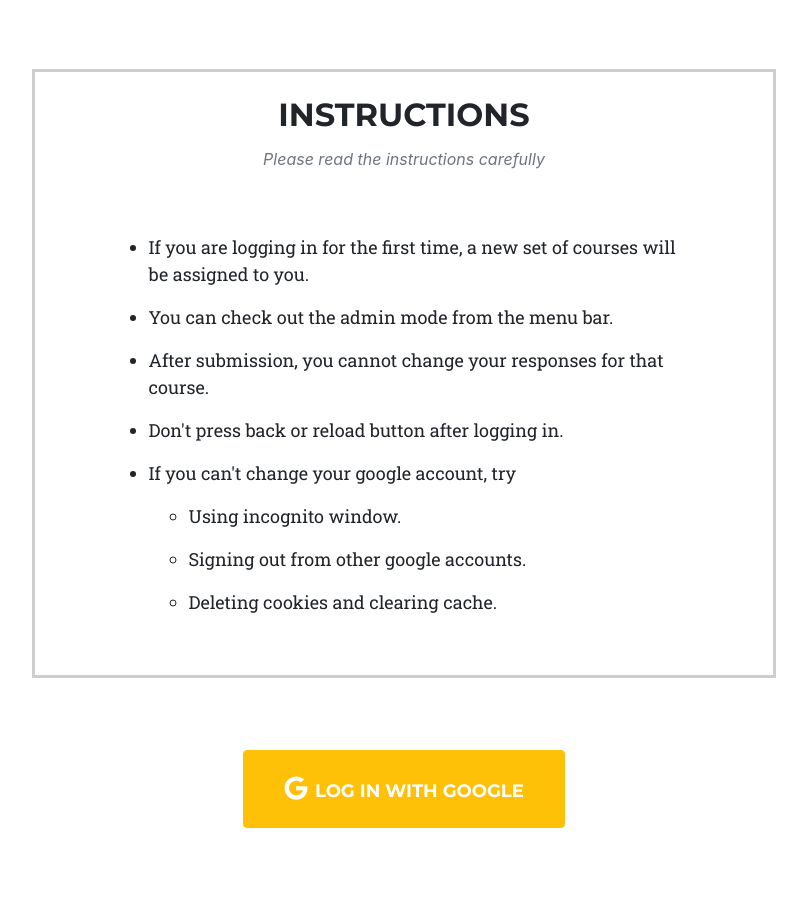
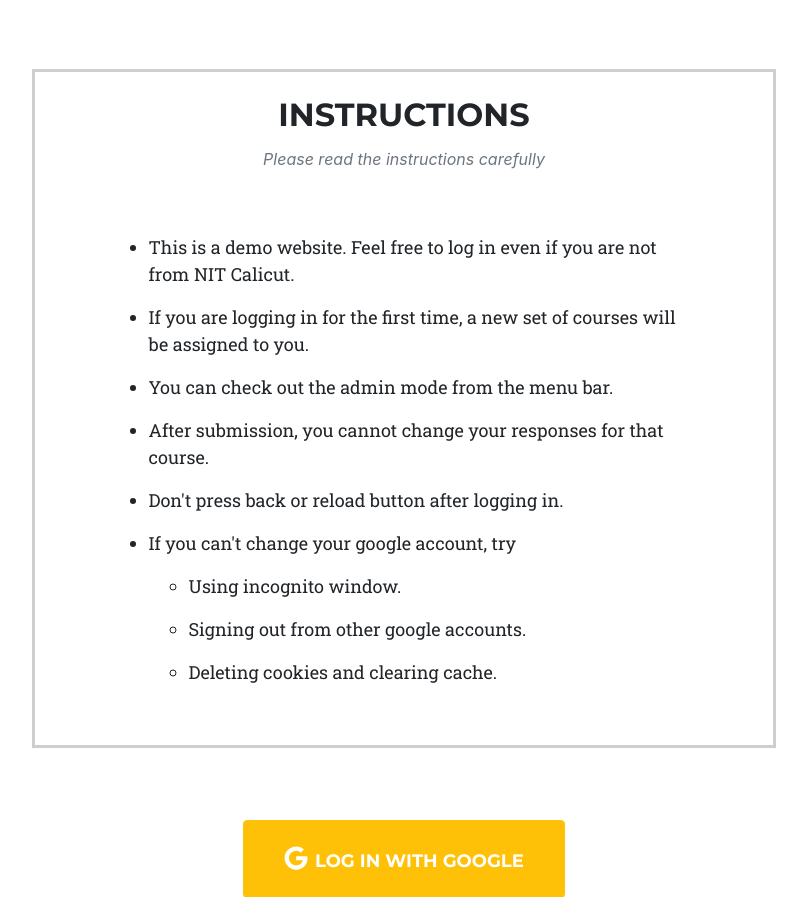
Before and after one commit to thanzeelhassan/Demo-Course-Evaluation, a Django app: page / in a window 1280 px wide. Shown: the part 853-1750 px from the top of the page, without its empty margins (236-1043 px from the left). Run offline with Django 3.2, Linux system fonts and the light colour scheme; some libraries are stand-ins or nearby versions; some web fonts are replaced.

Commit message:
Update home.html
modified instructions

```diff
--- a/templates/home.html
+++ b/templates/home.html
@@ -78,6 +78,7 @@
 
                         <font size="+1">
                             <ul>
+                            <p><li>This is a demo website. Feel free to log in even if you are not from NIT Calicut.</li></p>
                             <p><li>If you are logging in for the first time, a new set of courses will be assigned to you.</li></p>
                             <p><li>You can check out the admin mode from the menu bar.</li></p>
                             <p><li>After submission, you cannot change your responses for that course.</li></p>
```
